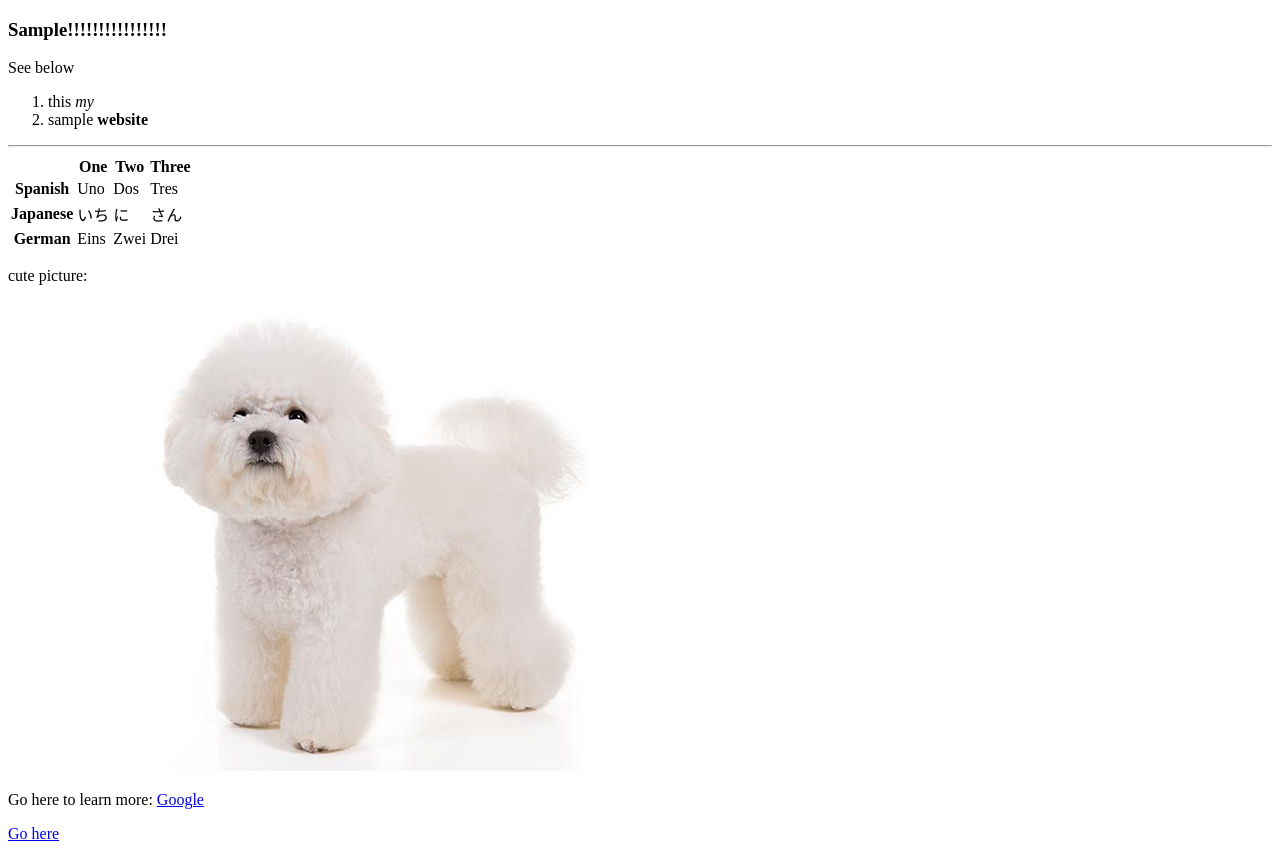
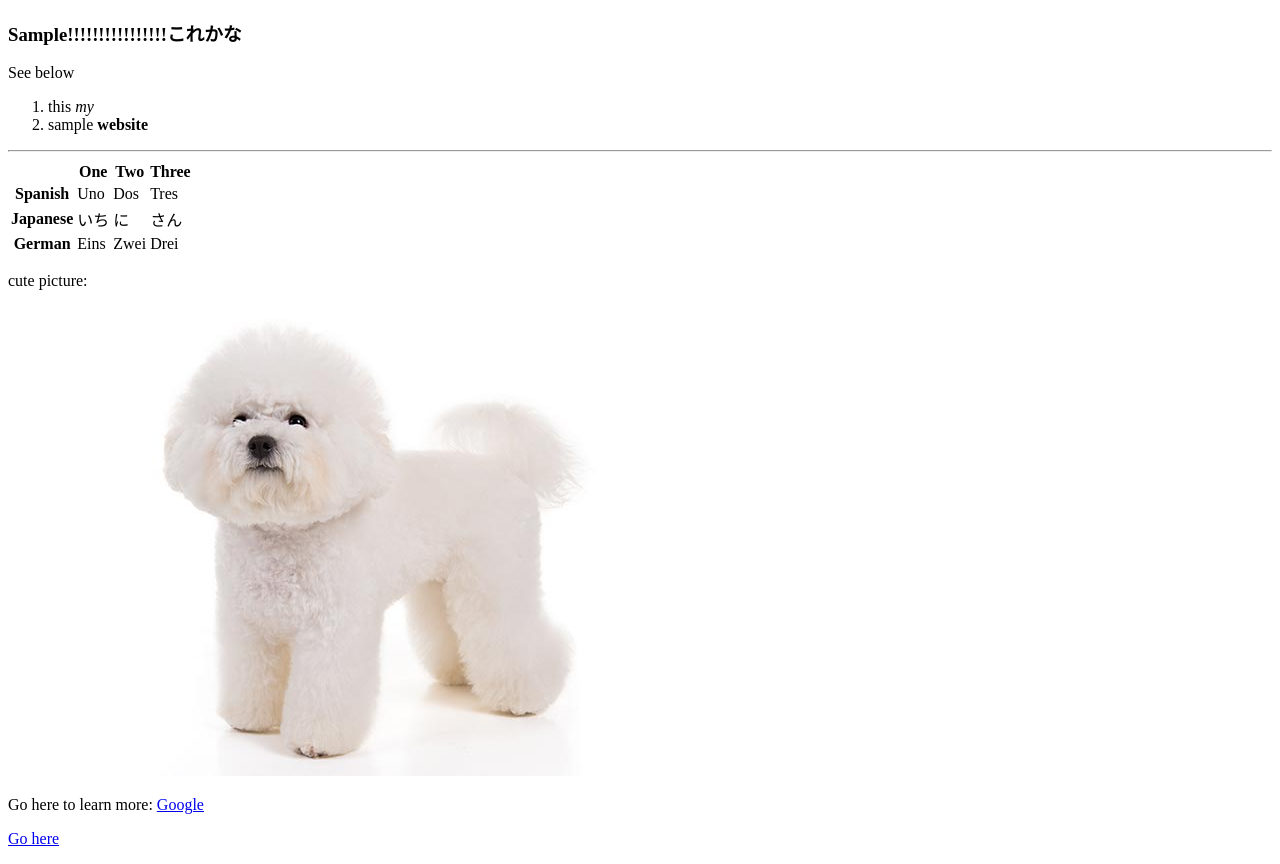
Before and after one commit to elvincbk/elvincbk.github.io, a plain HTML site: page index.html in a window 1280 px wide. Drawn offline with Linux system fonts and the light colour scheme.

Commit message:
added jp

```diff
--- a/index.html
+++ b/index.html
@@ -1,7 +1,7 @@
 <!doctype html>
 <html>
     <head>
-    <h3>Sample!!!!!!!!!!!!!!!!</h3>
+    <h3>Sample!!!!!!!!!!!!!!!!これかな</h3>
     </head>
     <body>
         <p>See below</p>
```
